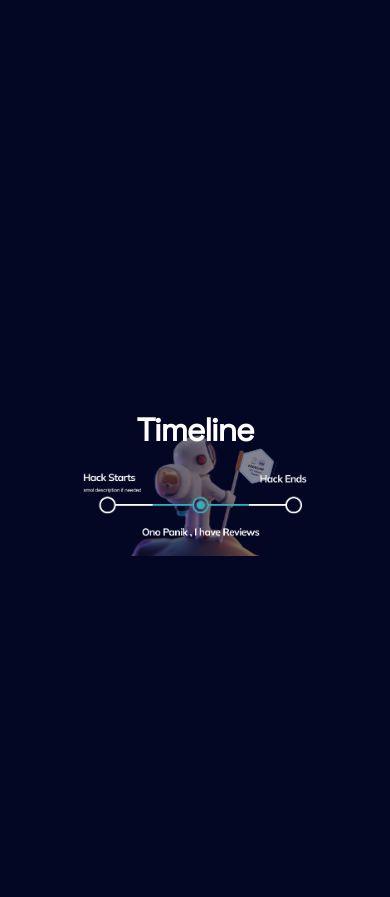
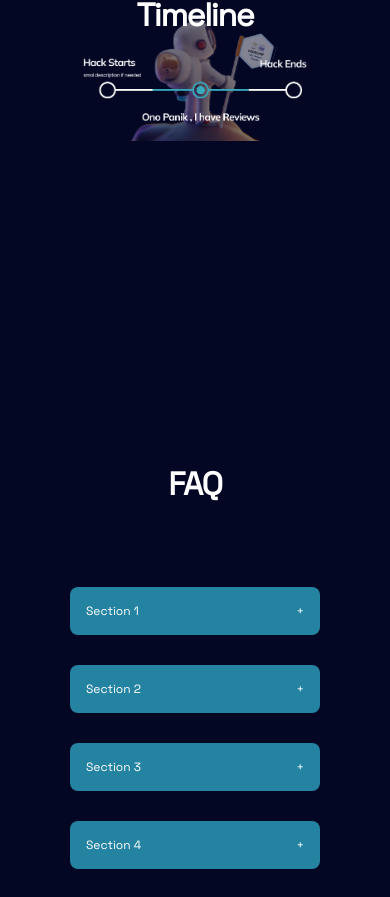
Before and after one commit to CodeChefVIT/DEVSOC-23-Landing, a React (Create React App) app: page / in a window 390 px wide. Shown: the part 1804-2701 px from the top of the page. Built offline with nearby package versions, Linux system fonts and the light colour scheme.

Commit message:
Responsive

```diff
--- a/src/Pages/Landing.css
+++ b/src/Pages/Landing.css
@@ -362,9 +362,9 @@ a {
     background-size: cover;
     background-position: center;
     overflow: hidden;
-    height: 200vh;
-    margin-bottom: -100%;
-    margin-top: -50%;
+    height: 100vh;
+    /* margin-bottom: -100%; */
+    margin-top: 20%;
   }
   .showcase {
     margin-top: -30%;
@@ -461,14 +461,14 @@ a {
   }
   .timeline-features {
     width: 100%;
-    margin-top: -60%;
+    /* margin-top: -150%; */
     background-size: cover;
     background-position: center;
     overflow: hidden;
     display: block;
     align-items: center;
     justify-content: center;
-    height: 200vh;
+    height: 70vh;
   }
 
   .container1 {
@@ -492,8 +492,8 @@ a {
     margin-top: -50%;
   }
   .faq-features{
-    margin-top: -125%;
-    height: 100vh;
+    /* margin-top: -125%; */
+    height: 70vh;
   }
   .side-fixed-btn {
     padding: 4px 5px;
@@ -516,7 +516,7 @@ a {
     height: 100vh;
   }
   .faq-features{
-    height: 150vh;
+    height: 70vh;
   }
   .spon-features{
     margin-top: 0;
@@ -535,3 +535,11 @@ a {
     left: -100px;
   }
 }
+
+@media screen and (max-width: 450px){
+  .logo5{
+    margin-top: -25%;
+    margin-bottom: -20%;
+  }
+
+}
--- a/src/index.css
+++ b/src/index.css
@@ -12,7 +12,7 @@ body {
   -webkit-font-smoothing: antialiased;
   -moz-osx-font-smoothing: grayscale;
   background-color: #030109;
-  background: url("../src/Assets/Landing.png") no-repeat;
+  background: url("../src/Assets/Landing-bg.png") no-repeat;
   background-size: cover;
 }
 
```
Also changed, not shown: src/Assets/Landing-bg.png (added).
